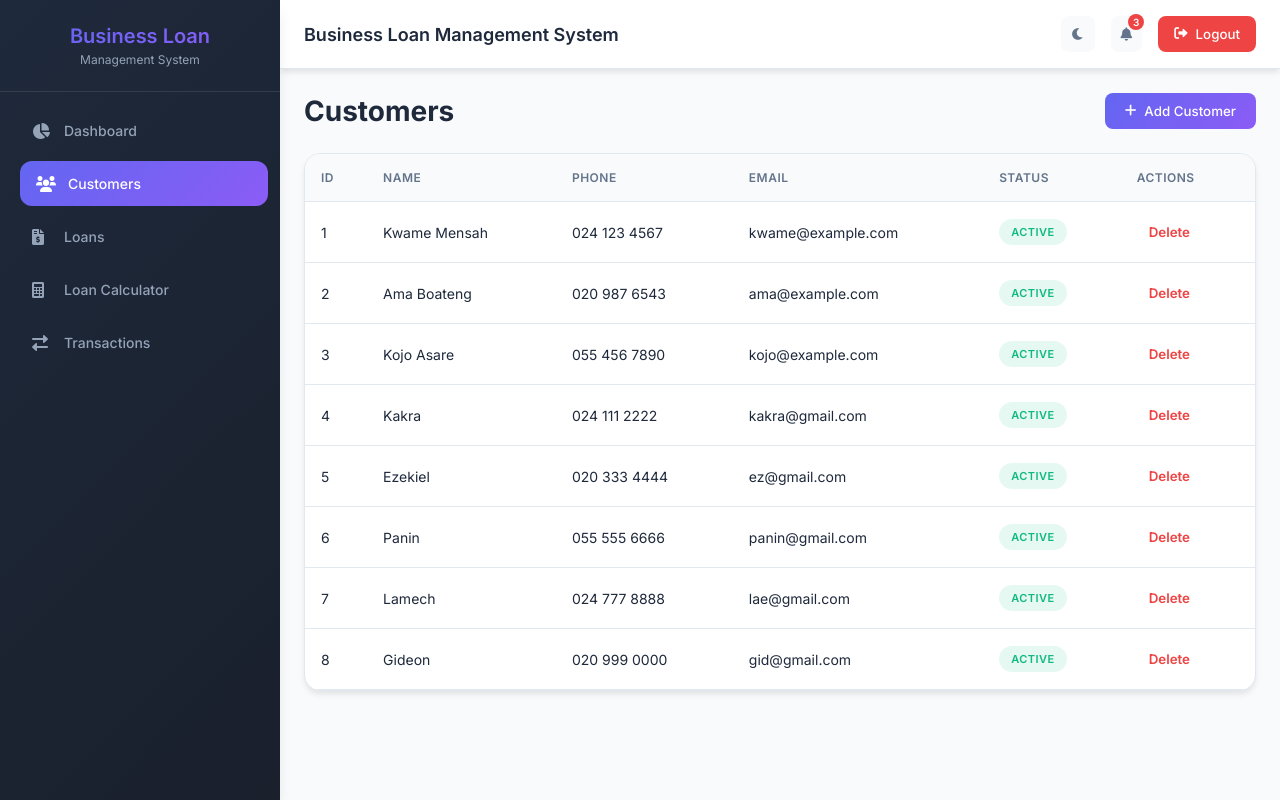
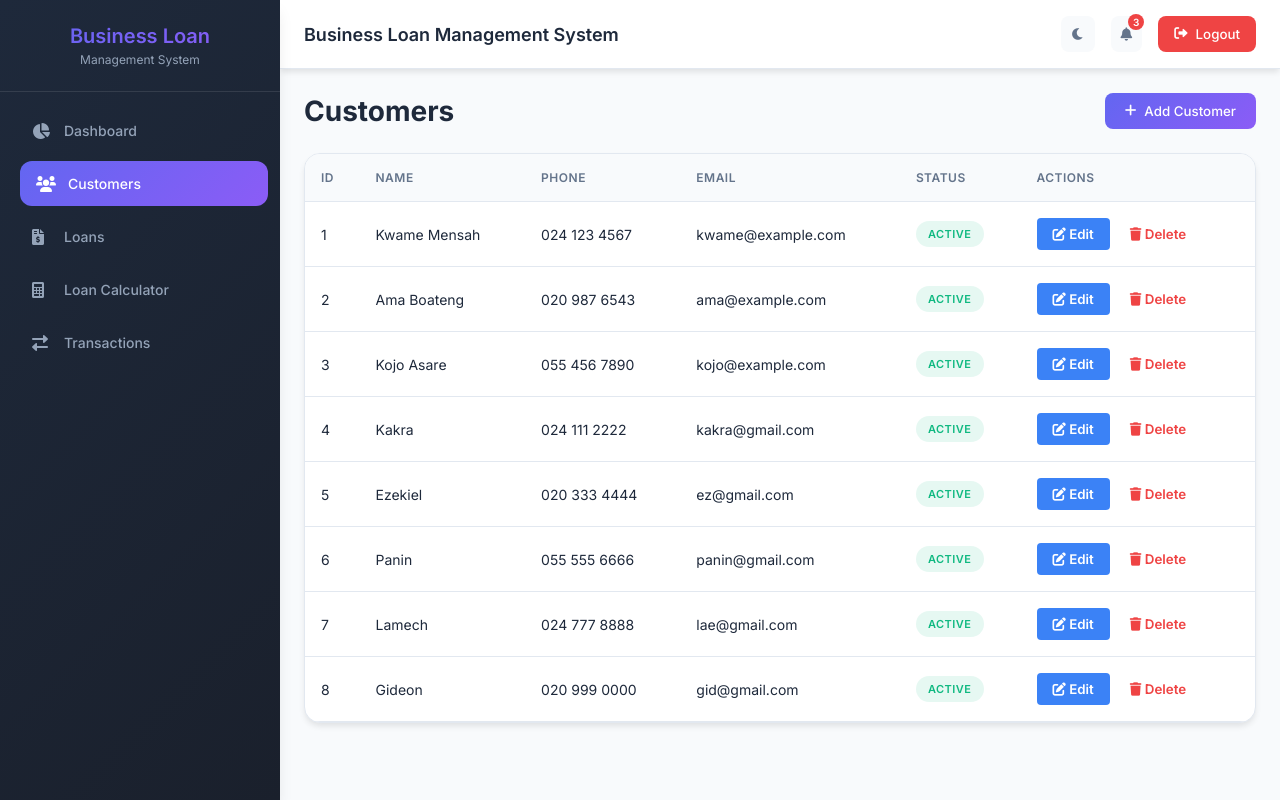
Before and after one commit to kakragh-web/business-loan-management-frontend, a React (Vite) app: page /customers in a window 1280 px wide. Built offline with nearby package versions, Linux system fonts and the light colour scheme; no server answers; sample sign-in values are in the browser's storage.

Commit message:
Add admin-only edit customer functionality and improve delete

```diff
--- a/src/pages/Customers.jsx
+++ b/src/pages/Customers.jsx
@@ -9,6 +9,7 @@ export default function Customers() {
   const [phone, setPhone] = useState("");
   const [email, setEmail] = useState("");
   const [showForm, setShowForm] = useState(false);
+  const [editingCustomer, setEditingCustomer] = useState(null);
 
   useEffect(() => {
     api
@@ -36,6 +37,45 @@ export default function Customers() {
       setShowForm(false);
     } catch (error) {
       console.error("Failed to create customer", error);
+      alert("Failed to create customer. Please try again.");
+    }
+  };
+
+  const startEdit = (customer) => {
+    setEditingCustomer(customer);
+    setName(customer.name || "");
+    setPhone(customer.phone || "");
+    setEmail(customer.email || "");
+    setShowForm(false);
+  };
+
+  const cancelEdit = () => {
+    setEditingCustomer(null);
+    setName("");
+    setPhone("");
+    setEmail("");
+  };
+
+  const updateCustomer = async (e) => {
+    e.preventDefault();
+
+    if (!editingCustomer) return;
+
+    const updatedData = {
+      name,
+      phone,
+      email,
+    };
+
+    try {
+      await api.updateCustomer(editingCustomer._id || editingCustomer.id, updatedData);
+      const res = await api.getCustomers();
+      setCustomers(await res.json());
+      cancelEdit();
+      alert("Customer updated successfully!");
+    } catch (error) {
+      console.error("Failed to update customer", error);
+      alert("Failed to update customer. Please try again.");
     }
   };
 
@@ -46,8 +86,10 @@ export default function Customers() {
       await api.deleteCustomer(id);
       const res = await api.getCustomers();
       setCustomers(await res.json());
+      alert("Customer deleted successfully!");
     } catch (error) {
       console.error("Failed to delete customer", error);
+      alert("Failed to delete customer. Please try again.");
     }
   };
 
@@ -62,9 +104,10 @@ export default function Customers() {
         )}
       </div>
 
-      {showForm && (
+      {(showForm || editingCustomer) && (
         <div className="form-card">
-          <form onSubmit={addCustomer}>
+          <h3>{editingCustomer ? "Edit Customer" : "Add New Customer"}</h3>
+          <form onSubmit={editingCustomer ? updateCustomer : addCustomer}>
             <div className="form-row">
               <div className="input-group">
                 <label>Customer Name</label>
@@ -99,12 +142,12 @@ export default function Customers() {
               <button
                 type="button"
                 className="btn-secondary"
-                onClick={() => setShowForm(false)}
+                onClick={editingCustomer ? cancelEdit : () => setShowForm(false)}
               >
                 Cancel
               </button>
               <button type="submit" className="btn-primary">
-                Save Customer
+                {editingCustomer ? "Update Customer" : "Save Customer"}
               </button>
             </div>
           </form>
@@ -135,12 +178,31 @@ export default function Customers() {
                 </td>
                 <td>
                   {isAdmin() && (
-                    <button
-                      className="btn-icon btn-danger"
-                      onClick={() => deleteCustomer(c._id || c.id)}
-                    >
-                      Delete
-                    </button>
+                    <div style={{ display: "flex", gap: "0.5rem" }}>
+                      <button
+                        className="btn-icon"
+                        onClick={() => startEdit(c)}
+                        style={{
+                          backgroundColor: "#3b82f6",
+                          color: "white",
+                          border: "none",
+                          padding: "0.5rem 1rem",
+                          borderRadius: "4px",
+                          cursor: "pointer"
+                        }}
+                      >
+                        <i className="fas fa-edit"></i> Edit
+                      </button>
+                      <button
+                        className="btn-icon btn-danger"
+                        onClick={() => deleteCustomer(c._id || c.id)}
+                      >
+                        <i className="fas fa-trash"></i> Delete
+                      </button>
+                    </div>
+                  )}
+                  {!isAdmin() && (
+                    <span style={{ color: "#999", fontStyle: "italic" }}>View only</span>
                   )}
                 </td>
               </tr>
--- a/src/services/api.js
+++ b/src/services/api.js
@@ -26,6 +26,13 @@ export const api = {
       body: JSON.stringify(data),
     }),
 
+  updateCustomer: async (id, data) =>
+    fetch(`${API_URL}/customers/${id}`, {
+      method: "PUT",
+      headers: authHeader(),
+      body: JSON.stringify(data),
+    }),
+
   deleteCustomer: async (id) =>
     fetch(`${API_URL}/customers/${id}`, {
       method: "DELETE",
```
